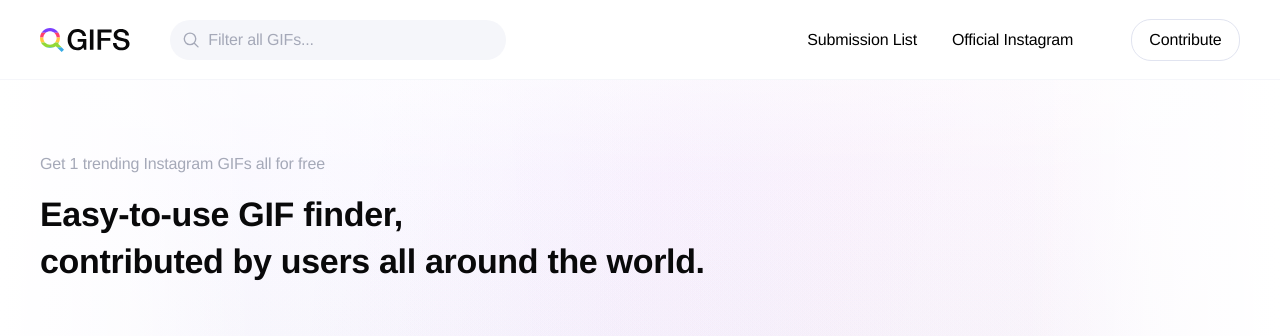
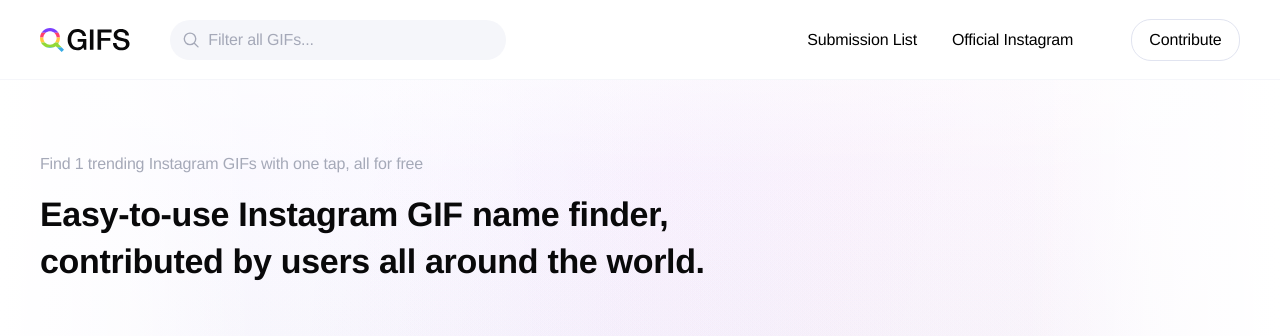
Before and after one commit to unsignd/findgifs, a React (Create React App) app: page / in a window 1280 px wide. Shown: the top 336 px of the page. Built offline with nearby package versions, Linux system fonts and the light colour scheme; no server answers.

Commit message:
edit meta tags

```diff
--- a/public/index.html
+++ b/public/index.html
@@ -7,10 +7,12 @@
     <meta name="theme-color" content="#7b3fff" />
     <meta
       name="description"
-      content="Easy-to-use GIF finder, contributed by users all around the world."
+      content="Easy-to-use Instagram GIF name finder, contributed by users all around the world."
     />
     <meta name="google-adsense-account" content="%REACT_APP_ADSENSE_CID%" />
-    <meta property="og:image" content="%PUBLIC_URL%/logo512.png" />
+    <meta property="og:title" content="FindGIFs" />
+    <meta property="og:image" content="/src/assets/thumbnail.png" />
+    <meta name="twitter:card" content="/src/assets/thumbnail.png" />
     <link rel="apple-touch-icon" href="%PUBLIC_URL%/logo192.png" />
     <link rel="manifest" href="%PUBLIC_URL%/manifest.json" />
     <title>FindGIFs</title>
--- a/src/components/Banner.tsx
+++ b/src/components/Banner.tsx
@@ -125,11 +125,11 @@
     <Wrapper $isMobile={width <= 1040}>
       <TextGroup>
         <Subheading $isMobile={width <= 1040}>
-          Get {size} trending Instagram GIFs all for free
+          Find {size} trending Instagram GIFs with one tap, all for free
         </Subheading>
         <Heading $isMobile={width <= 1040}>
-          Easy-to-use GIF finder,{'\n'}contributed by users all around the
-          world.
+          Easy-to-use Instagram GIF name finder,{'\n'}contributed by users all
+          around the world.
         </Heading>
       </TextGroup>
     </Wrapper>
```
Also changed, not shown: public/manifest.json, src/assets/thumbnail.png (renamed from public/banner.png).
